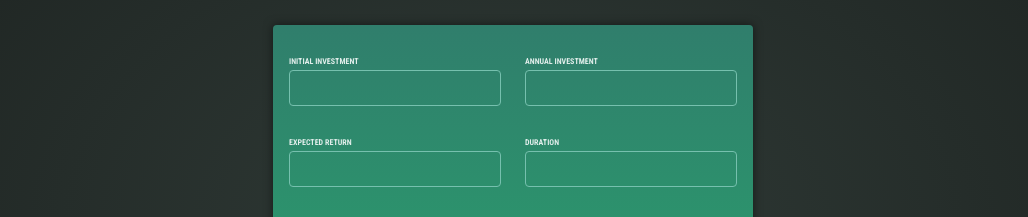
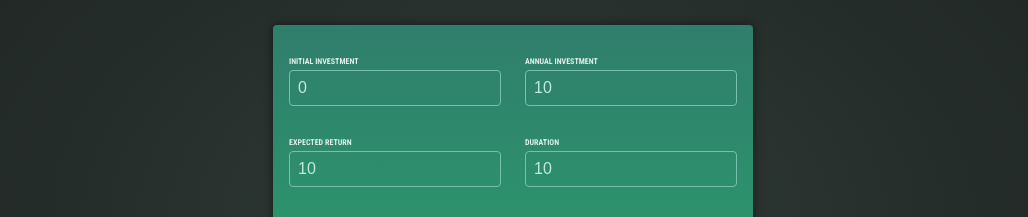
Before and after one commit to AgnesNM/Angular, an Angular app in the folder Practice/: page / in a window 1280 px wide. Shown: the part 201-418 px from the top of the page, without its empty margins (127-1155 px from the left). Built offline with nearby package versions, Linux system fonts and the light colour scheme.

Commit message:
two-way binding

```diff
--- a/Practice/src/app/user-input/user-input.component.html
+++ b/Practice/src/app/user-input/user-input.component.html
@@ -2,21 +2,21 @@
     <div class="input-group">
         <p>
             <label for="initial-investment">Initial Investment</label>
-            <input id="initial-investment" type="number">
+            <input [(ngModel)]="enteredInitialInvestment" id="initial-investment" type="number" name="initial-investment">
         </p>
         <p>
             <label for="annual-investment">Annual Investment</label>
-            <input id="annual-investment" type="number">
+            <input [(ngModel)]="enteredAnnualInvestment" id="annual-investment" type="number" name="annual-investment">
         </p>
     </div>
     <div class="input-group">
         <p>
             <label for="expected-return">Expected Return</label>
-            <input id="expected-return"type="number">
+            <input [(ngModel)]="enteredExpectedReturn" id="expected-return"type="number" name="annual-investment">
         </p>
         <p>
             <label for="duration">Duration</label>
-            <input id="duration" type="number">
+            <input [(ngModel)]="enteredDuration" id="duration" type="number" name="annual-investment">
         </p>
     </div>
     <p>
--- a/Practice/src/app/user-input/user-input.component.ts
+++ b/Practice/src/app/user-input/user-input.component.ts
@@ -9,7 +9,16 @@ import { FormsModule } from '@angular/forms';
   styleUrl: './user-input.component.css'
 })
 export class UserInputComponent {
+  enteredInitialInvestment: string = '0';
+  enteredAnnualInvestment: string = '0';
+  enteredExpectedReturn : string = '5';
+  enteredDuration: string = '10'
+
   onSubmit(){
     console.log("SUBMITTED");
+    console.log(this.enteredInitialInvestment);
+    console.log(this.enteredAnnualInvestment);
+    console.log(this.enteredExpectedReturn);
+    console.log(this.enteredDuration);
   }
 }
```
